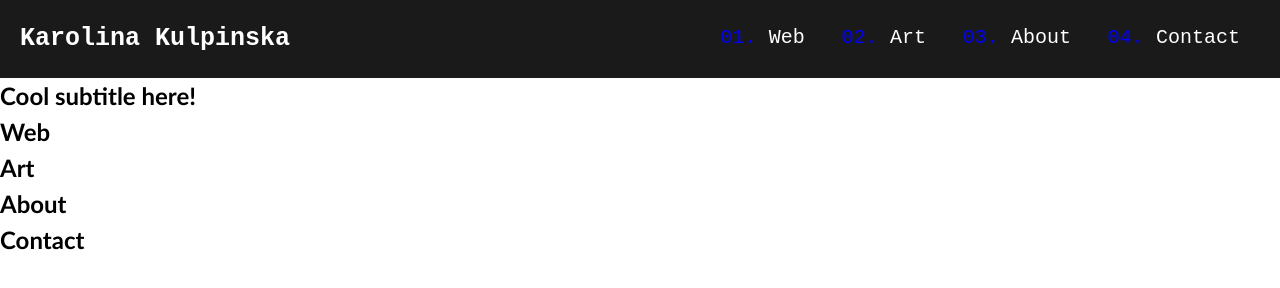
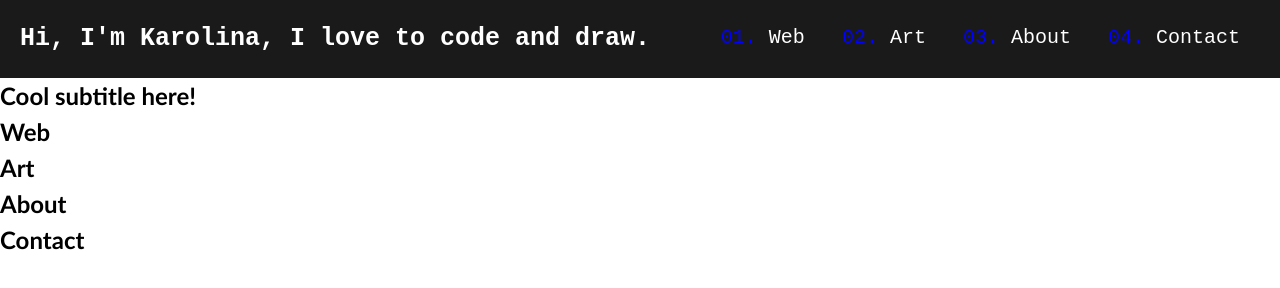
Before and after one commit to karolinakulpinska/my-portfolio-page, a plain HTML site: page index.html in a window 1280 px wide. Drawn offline with Linux system fonts and the light colour scheme.

Commit message:
changed header

```diff
--- a/index.html
+++ b/index.html
@@ -12,7 +12,7 @@
 <body>
   <!-- Header - shorten the tag -->
   <header>
-    <h1>Karolina Kulpinska</h1>
+    <h1>Hi, I'm Karolina, I love to code and draw.</h1>
 
     <!-- Navigation bar -->
     <nav>
```
